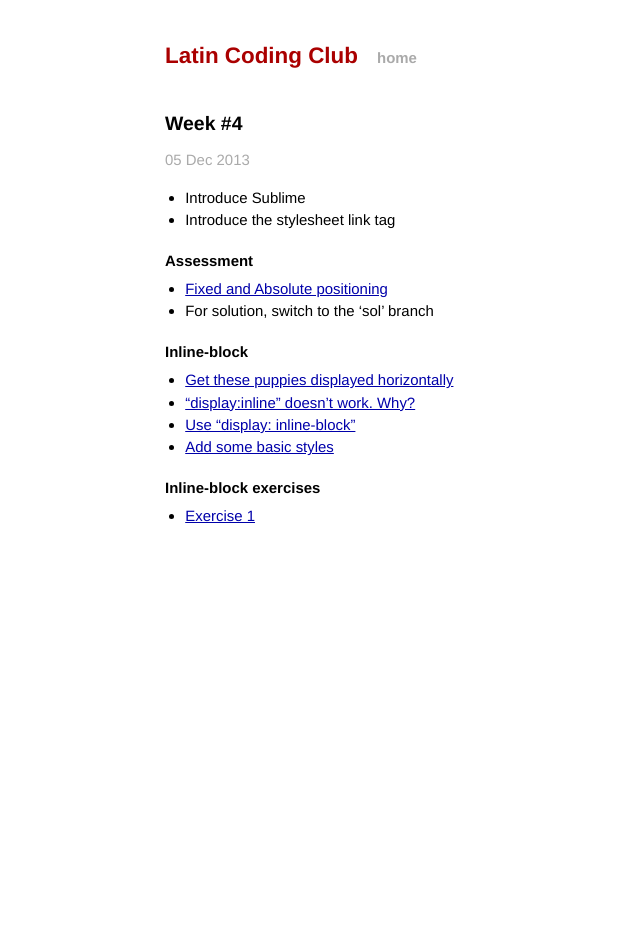
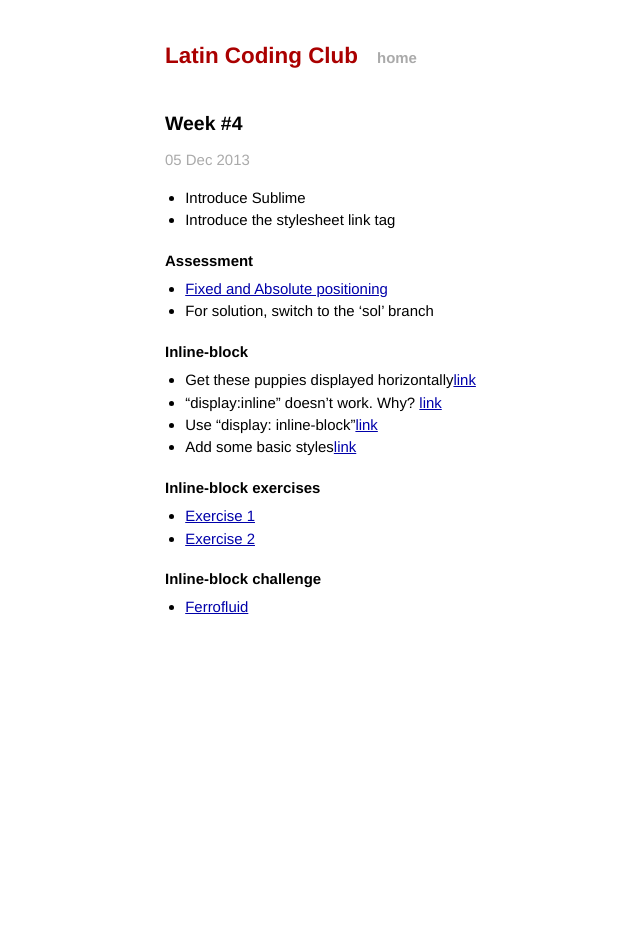
Before and after one commit to CodingClub/codingclub.github.io, a Jekyll site: the page built from _posts/2013-12-05-04.md, in a window 1280 px wide. Shown: the whole page, without its empty margins (161-801 px from the left). Built offline with Jekyll 4.4.1, drawn with Linux system fonts in a browser that asks for light colours; Markdown is read by kramdown in place of the engine named in the settings.

Commit message:
adds inline block challenge

```diff
--- a/_posts/2013-12-05-04.md
+++ b/_posts/2013-12-05-04.md
@@ -14,11 +14,16 @@ categories: week
 
 ### Inline-block
 
-- [Get these puppies displayed horizontally](http://jsbin.com/EwADUYET/1/edit)
-- ["display:inline" doesn't work. Why?](http://jsbin.com/EwADUYET/2/edit)
-- [Use "display: inline-block"](http://jsbin.com/EwADUYET/6/edit)
-- [Add some basic styles](http://jsbin.com/EwADUYET/8/edit)
+- Get these puppies displayed horizontally[link](http://jsbin.com/EwADUYET/1/edit)
+- "display:inline" doesn't work. Why? [link](http://jsbin.com/EwADUYET/2/edit)
+- Use "display: inline-block"[link](http://jsbin.com/EwADUYET/6/edit)
+- Add some basic styles[link](http://jsbin.com/EwADUYET/8/edit)
 
 ### Inline-block exercises
 
 - [Exercise 1](http://jsbin.com/iSAHeCut/1/edit)
+- [Exercise 2](http://jsbin.com/oCOQOHA/1/edit)
+
+### Inline-block challenge
+
+- [Ferrofluid](https://github.com/CodingClub/ferrofluid)
```
